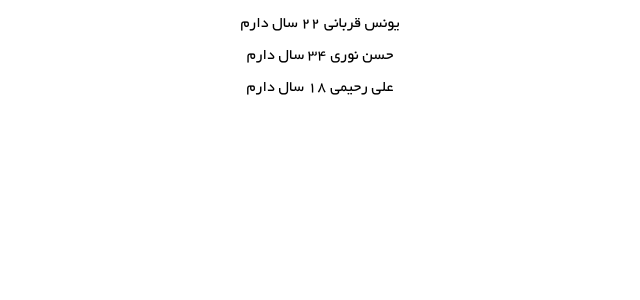
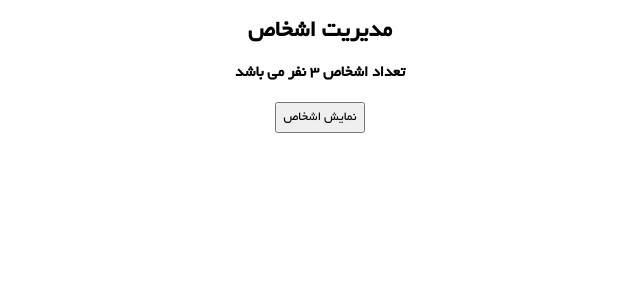
Before and after one commit to HafizRahimi/reactjs, a React (Create React App) app: page / in a window 1280 px wide. Shown: the top 300 px of the page, without its empty margins (320-960 px from the left). Built offline with nearby package versions, Linux system fonts and the light colour scheme.

Commit message:
watch video 07 part 5

```diff
--- a/src/App.js
+++ b/src/App.js
@@ -4,24 +4,44 @@ import Persons from './components/persons/persons';
 class App extends Component {
     state = {
         persons: [
-            { firstName: 'یونس', lastName: 'قربانی', age: 22 },
-            { firstName: 'حسن', lastName: 'نوری', age: 34 },
-            { firstName: 'علی', lastName: 'رحیمی', age: 18 },
+            { firstName: 'یونس', lastName: 'قربانی' },
+            { firstName: 'حسن', lastName: 'نوری'},
+            { firstName: 'علی', lastName: 'رحیمی' },
         ],
+        stateShow: false,
     };
+
+    handleShowPerson = () =>{
+        this.setState({stateShow: !this.state.stateShow});
+        console.log(this.state.stateShow);
+    }
+
     render() {
-        const { persons } = this.state;
+        const { persons, stateShow } = this.state;
 
         //inlineStyle
         const styles = {
             textAlign: 'center'
         };
+        const buttonStyle = {
+            padding: '0.5em',
+            fontFamily: 'BYekan',
+        };
+
+        let person = null;
+
+        if(stateShow){
+            person = <Persons persons={persons}></Persons>;
+        }
 
         return (
-            //inlineStyle
-            // <div style={{ textAlign: 'center' }}>
             <div style={styles}>
-                <Persons persons={persons}></Persons>
+                <h2>مدیریت اشخاص</h2>
+                <h4>تعداد اشخاص {persons.length} نفر می باشد</h4>
+
+                {person}
+
+                <button onClick={this.handleShowPerson} style={buttonStyle}>نمایش اشخاص</button>
             </div>
         );
     }
--- a/src/components/persons/person.jsx
+++ b/src/components/persons/person.jsx
@@ -3,7 +3,7 @@ import React from 'react';
 const Person = ({firstName, lastName, age}) => {
     return (
         <div>
-        <p>{`${firstName} ${lastName} ${age} سال دارم`}</p>
+        <p>{`${firstName} ${lastName}`}</p>
         </div>
     );
 }
--- a/src/components/persons/persons.jsx
+++ b/src/components/persons/persons.jsx
@@ -8,7 +8,6 @@ const Persons = ({persons}) => {
                 <Person
                     firstName={person.firstName}
                     lastName={person.lastName}
-                    age={person.age}
                 ></Person>
             ))}
         </div>
```
Also changed, not shown: txt/ReactJs.md (+15 -2 lines).
